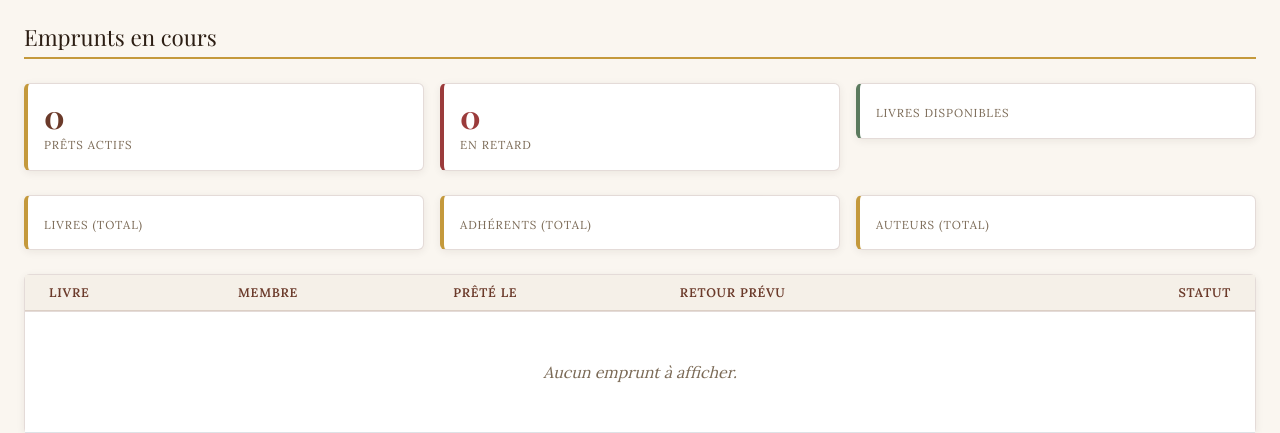
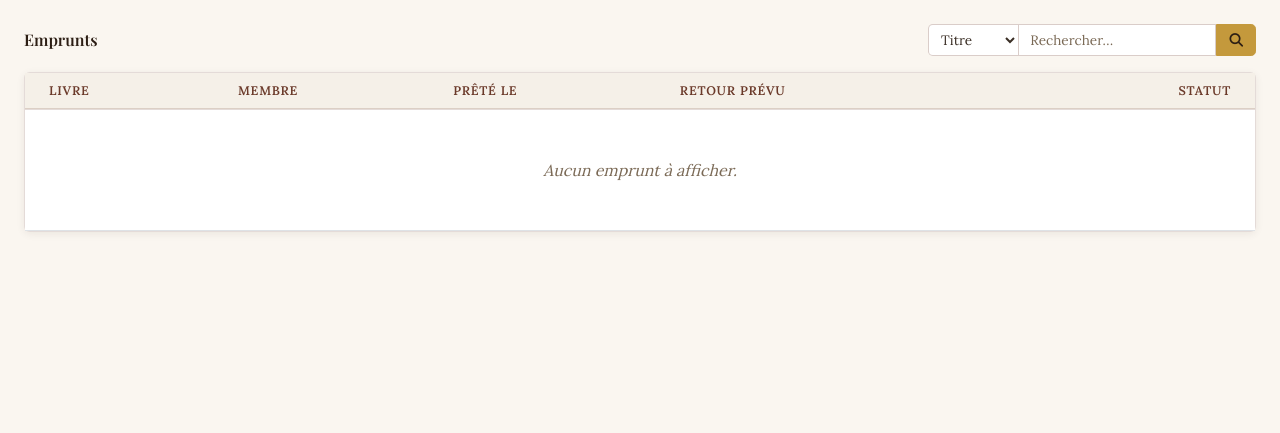
Before and after one commit to ez1kl/sae-s6, a Symfony app: template biblio/templates/librarian/dashboard.html.twig in a window 1280 px wide. Shown: the part 59-492 px from the top of the page. Run offline with Twig, Linux system fonts and the light colour scheme; the template is opened without the code that fills it, so the values that code supplies are empty; some libraries are stand-ins or nearby versions.

Commit message:
feat: mise à jour de l'affichage de la page d'accueil de la page librarian pour afficher les stats uniquement aux resp et réarrangement de la barre de recherche

```diff
--- a/biblio/templates/librarian/dashboard.html.twig
+++ b/biblio/templates/librarian/dashboard.html.twig
@@ -3,28 +3,11 @@
 {% block title %}Guichet — Prêts & Retours{% endblock %}
 
 {% block body %}
-    <div class="section-header d-flex align-items-baseline justify-content-between">
-        <h1>
-            {% if app.request.query.get('q') %}
-                Résultats
-                <small class="fw-normal fs-6 ms-2 text-muted">
-                    « {{ app.request.query.get('q') }} »
-                    {% if app.request.query.get('type') == 'author' %}· auteur
-                    {% elseif app.request.query.get('type') == 'member' %}· membre
-                    {% else %}· titre{% endif %}
-                </small>
-            {% else %}
-                Emprunts en cours
-            {% endif %}
-        </h1>
-        {% if overdueLoans|length > 0 %}
-            <span class="badge badge-overdue px-3 py-2">
-                <i class="fas fa-exclamation-triangle me-1"></i>{{ overdueLoans|length }} retard(s)
-            </span>
-        {% endif %}
+    {# Stats (uniquement responsables) #}
+    {% if canSeeStats %}
+        <div class="d-flex align-items-baseline justify-content-between mb-2">
+            <h2 class="mb-0" style="font-size: 1.05rem; color: var(--v-dark);">Statistiques</h2>
         </div>
-
-    {# Stats #}
         <div class="row g-3 mb-4">
             <div class="col-sm-4">
                 <div class="card card-stat p-3">
@@ -66,8 +49,28 @@
                 </div>
             </div>
         </div>
+    {% endif %}
 
     {# Table #}
+    <div class="d-flex flex-wrap align-items-center justify-content-between gap-2 mb-3">
+        <div class="fw-semibold" style="color: var(--v-dark); font-family: 'Playfair Display', Georgia, serif;">
+            Emprunts
+        </div>
+        <form class="d-flex align-items-center" action="{{ path('librarian_dashboard') }}" method="GET">
+            <select name="type" class="search-select">
+                <option value="title" {% if app.request.query.get('type', 'title') == 'title' %}selected{% endif %}>Titre</option>
+                <option value="member" {% if app.request.query.get('type') == 'member' %}selected{% endif %}>Membre</option>
+                <option value="author" {% if app.request.query.get('type') == 'author' %}selected{% endif %}>Auteur</option>
+            </select>
+            <input class="search-input" type="search" name="q"
+                   placeholder="Rechercher…"
+                   value="{{ app.request.query.get('q', '') }}">
+            <button class="search-btn" type="submit"><i class="fas fa-search"></i></button>
+            {% if app.request.query.get('q') %}
+                <a href="{{ path('librarian_dashboard') }}" class="search-reset"><i class="fas fa-times"></i></a>
+            {% endif %}
+        </form>
+    </div>
     <div class="card">
         <div class="table-responsive">
             <table class="table table-hover align-middle mb-0">
--- a/biblio/templates/librarian/layout.html.twig
+++ b/biblio/templates/librarian/layout.html.twig
@@ -51,27 +51,36 @@
         .navbar-vintage .nav-link.muted-link:hover { color: #D4C5B0; }
         /* Search bar */
         .search-select {
-            background: rgba(255,255,255,0.08);
-            border: 1px solid rgba(196,153,60,0.4);
-            color: #D4C5B0;
+            background: #fff;
+            border: 1px solid rgba(107, 58, 42, 0.25);
+            color: var(--v-text);
             font-size: 0.85rem;
             border-radius: 0.3rem 0 0 0.3rem;
             padding: 0.3rem 0.5rem;
         }
-        .search-select:focus { outline: none; border-color: var(--v-gold); }
-        .search-select option { background: var(--v-dark); color: #D4C5B0; }
+        .search-select:focus {
+            outline: none;
+            border-color: var(--v-primary);
+            box-shadow: 0 0 0 0.18rem rgba(107,58,42,0.12);
+        }
+        .search-select option { background: #fff; color: var(--v-text); }
         .search-input {
-            background: rgba(255,255,255,0.08);
-            border: 1px solid rgba(196,153,60,0.4);
+            background: #fff;
+            border: 1px solid rgba(107, 58, 42, 0.25);
             border-left: none;
-            color: #F5F0E8;
+            color: var(--v-text);
             font-size: 0.85rem;
             border-radius: 0;
             padding: 0.3rem 0.7rem;
             min-width: 180px;
         }
-        .search-input::placeholder { color: #8a7a6a; }
-        .search-input:focus { outline: none; background: rgba(255,255,255,0.12); border-color: var(--v-gold); box-shadow: none; }
+        .search-input::placeholder { color: var(--v-muted); }
+        .search-input:focus {
+            outline: none;
+            background: #fff;
+            border-color: var(--v-primary);
+            box-shadow: 0 0 0 0.18rem rgba(107,58,42,0.12);
+        }
         .search-btn {
             background: var(--v-gold);
             border: 1px solid var(--v-gold);
@@ -225,23 +234,6 @@
                 </ul>
 
                 <div class="d-flex align-items-center ms-auto gap-2">
-                    {% if app.request.attributes.get('_route') == 'librarian_dashboard' %}
-                        <form class="d-flex align-items-center" action="{{ path('librarian_dashboard') }}" method="GET">
-                            <select name="type" class="search-select">
-                                <option value="title" {% if app.request.query.get('type', 'title') == 'title' %}selected{% endif %}>Titre</option>
-                                <option value="member" {% if app.request.query.get('type') == 'member' %}selected{% endif %}>Membre</option>
-                                <option value="author" {% if app.request.query.get('type') == 'author' %}selected{% endif %}>Auteur</option>
-                            </select>
-                            <input class="search-input" type="search" name="q"
-                                   placeholder="Rechercher…"
-                                   value="{{ app.request.query.get('q', '') }}">
-                            <button class="search-btn" type="submit"><i class="fas fa-search"></i></button>
-                            {% if app.request.query.get('q') %}
-                                <a href="{{ path('librarian_dashboard') }}" class="search-reset"><i class="fas fa-times"></i></a>
-                            {% endif %}
-                        </form>
-                    {% endif %}
-
                     {% if app.user %}
                         <a class="btn btn-sm btn-vintage-logout" href="{{ path('app_logout') }}">
                             <i class="fas fa-right-from-bracket me-1"></i>Déconnexion
--- a/front-biblio/src/app/components/member/dashboard/dashboard.html
+++ b/front-biblio/src/app/components/member/dashboard/dashboard.html
@@ -25,7 +25,7 @@
       <div class="col-lg-6">
         <div class="card">
           <div class="card-header card-header-vintage">
-            <h5 class="mb-0"><i class="bi bi-book me-2"></i>Mes Emprunts ({{ loans().length }})</h5>
+            <h5 class="mb-0"><i class="bi bi-book me-2"></i>Mes Emprunts</h5>
           </div>
           <div class="card-body">
             @if (loans().length === 0) {
```
Also changed, not shown: biblio/src/Controller/LibrarianController.php (+14 -5 lines). Lines whose indentation alone changed are shown as unchanged.
